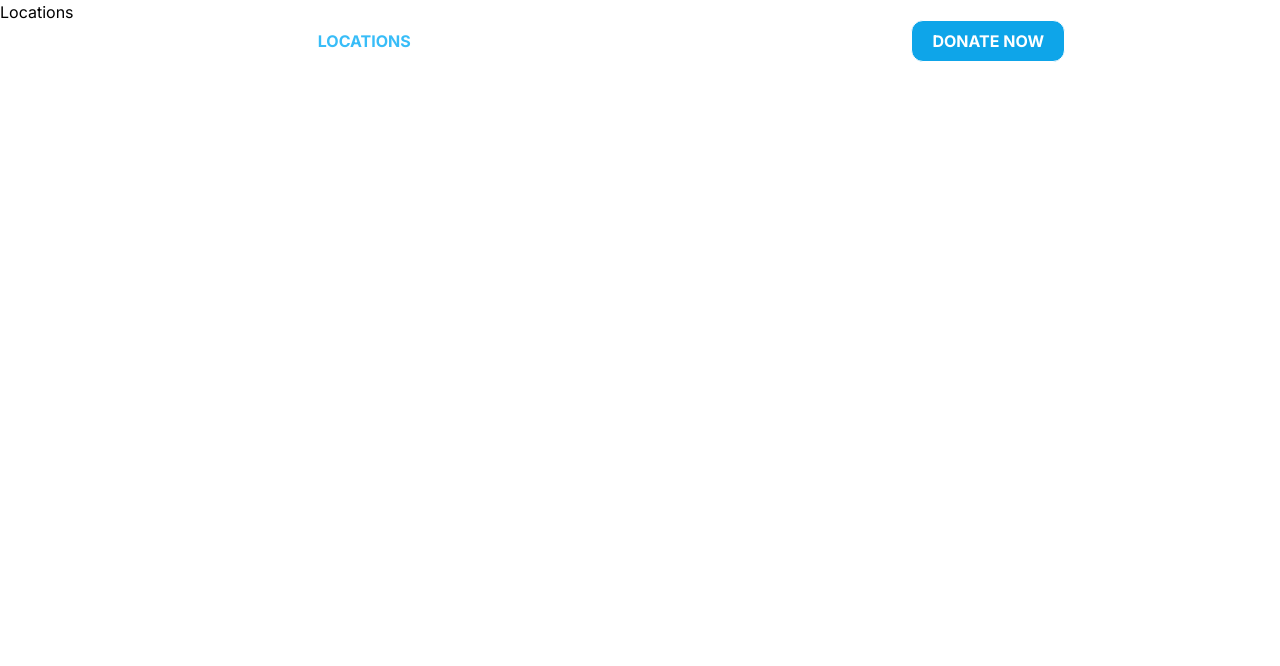
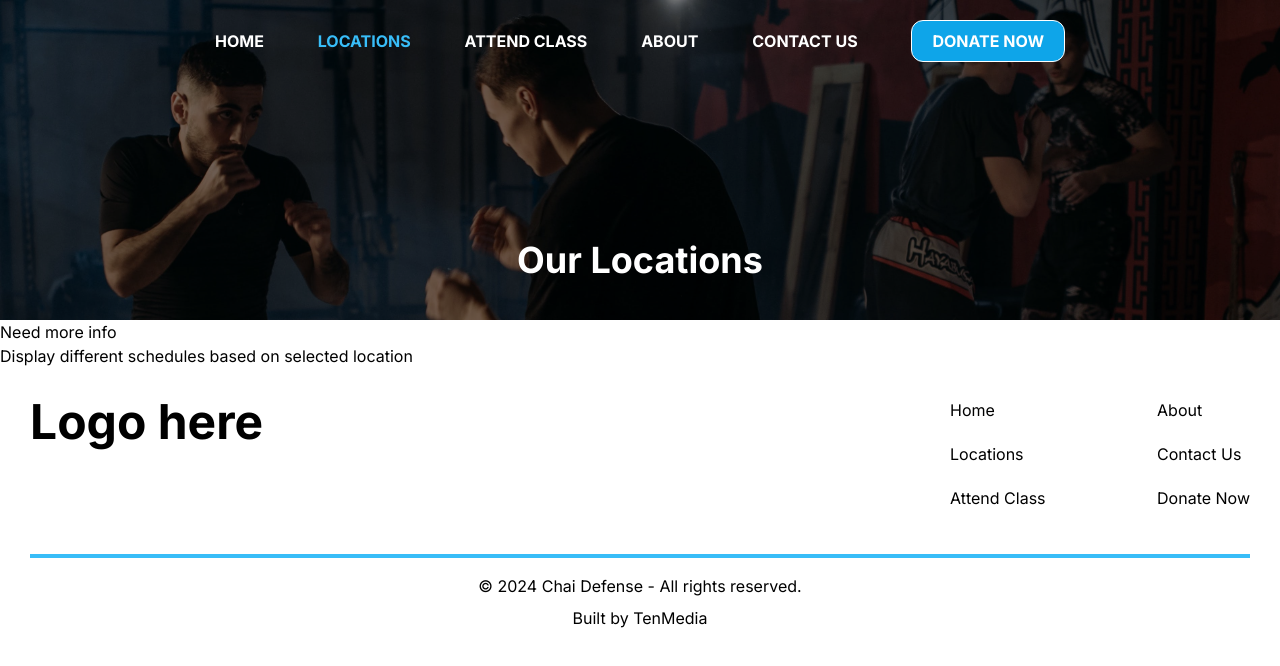
Before and after one commit to 10richard/chai-defense, a Next.js app: page /locations in a window 1280 px wide. Shown: the top 666 px of the page. Built offline with nearby package versions, Linux system fonts and the light colour scheme.

Commit message:
create and add Banner component

```diff
--- a/src/app/about/page.tsx
+++ b/src/app/about/page.tsx
@@ -1,10 +1,14 @@
+import Banner from "@/components/Banner";
+import Footer from "@/components/Footer";
 import Navbar from "@/components/Navbar";
 
 export default function Home() {
   return (
     <>
       <Navbar />
-      <h1>About</h1>
+      <Banner heading="About Us" />
+      <p>Who We Are, Our Mission, Our Classes</p>
+      <Footer />
     </>
   );
 }
--- a/src/app/attend-a-class/page.tsx
+++ b/src/app/attend-a-class/page.tsx
@@ -1,10 +1,17 @@
+import Banner from "@/components/Banner";
+import Footer from "@/components/Footer";
 import Navbar from "@/components/Navbar";
 
 export default function Home() {
   return (
     <>
       <Navbar />
-      <h1>Attend a class</h1>
+      <Banner heading="Attend a Class" />
+      <p>
+        Is this page needed? - (Have locations page where user will be able to
+        schedule from)
+      </p>
+      <Footer />
     </>
   );
 }
--- a/src/app/contact-us/page.tsx
+++ b/src/app/contact-us/page.tsx
@@ -1,10 +1,15 @@
+import Banner from "@/components/Banner";
+import Contact from "@/components/Contact";
+import Footer from "@/components/Footer";
 import Navbar from "@/components/Navbar";
 
 export default function Home() {
   return (
     <>
       <Navbar />
-      <h1>Contact</h1>
+      <Banner heading="Contact Us" />
+      <Contact heading="Want to Know More?" subheading="Drop Us a Line" />
+      <Footer />
     </>
   );
 }
--- a/src/app/donate/page.tsx
+++ b/src/app/donate/page.tsx
@@ -1,9 +1,14 @@
+import Banner from "@/components/Banner";
+import Footer from "@/components/Footer";
 import Navbar from "@/components/Navbar";
 
 const page = () => {
   return (
     <>
       <Navbar />
+      <Banner heading="Donate" />
+      <p>Include different payment methods (zelle, venmo, etc.)</p>
+      <Footer />
     </>
   );
 };
--- a/src/app/locations/page.tsx
+++ b/src/app/locations/page.tsx
@@ -1,10 +1,15 @@
+import Banner from "@/components/Banner";
+import Footer from "@/components/Footer";
 import Navbar from "@/components/Navbar";
 
 export default function Home() {
   return (
     <>
       <Navbar />
-      <h1>Locations</h1>
+      <Banner heading="Our Locations" />
+      <p>Need more info</p>
+      <p>Display different schedules based on selected location</p>
+      <Footer />
     </>
   );
 }
--- /dev/null
+++ b/src/components/Banner.tsx
@@ -0,0 +1,26 @@
+import bannerImg from "../../public/images/banner.jpg";
+
+interface BannerProps {
+  heading: string;
+}
+
+const Banner = ({ heading }: BannerProps) => {
+  return (
+    <section className="text-center w-full h-[40vh] relative">
+      <div
+        className="w-full h-full absolute top-0 left-0"
+        style={{
+          backgroundImage: `url(${bannerImg.src})`,
+          backgroundRepeat: "no-repeat",
+          backgroundSize: "cover",
+          filter: "brightness(45%)",
+        }}
+      />
+      <h2 className="text-white absolute z-10 w-full bottom-10 font-bold text-4xl">
+        {heading}
+      </h2>
+    </section>
+  );
+};
+
+export default Banner;
```
Also changed, not shown: public/images/banner.jpg.
